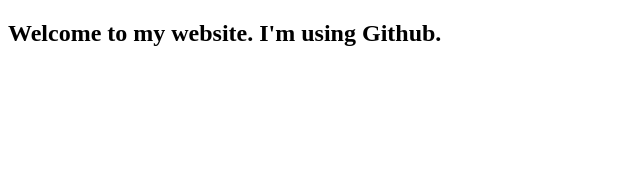
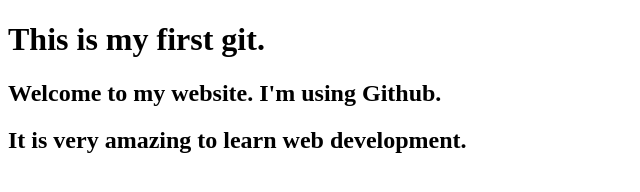
Before and after one commit to shahjahan385/my-first-website, a plain HTML site: page index.html in a window 1280 px wide. Shown: the whole page, without its empty margins (0-640 px from the left). Drawn offline with Linux system fonts and the light colour scheme.

Commit message:
added a header

```diff
--- a/index.html
+++ b/index.html
@@ -6,7 +6,10 @@
     <title>Document</title>
 </head>
 <body>
+    <h1>This is my first git.</h1>
     <h2>Welcome to my website. I'm using Github.</h2>
+    <h2>It is very amazing to learn web development.</h2>
+
 
 </body>
 </html>
```
Also changed, not shown: 1 other file.
